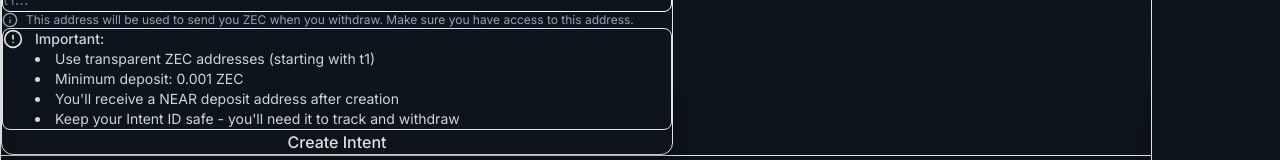
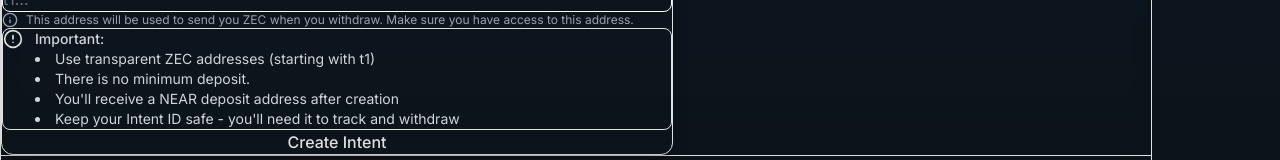
Before and after one commit to donjne/arion-app, a Next.js app: page / in a window 1280 px wide. Shown: the part 367-527 px from the top of the page. Built offline with nearby package versions, Linux system fonts and the light colour scheme; no server answers.

Commit message:
status: updated create intent form

```diff
--- a/components/CreateIntentForm.tsx
+++ b/components/CreateIntentForm.tsx
@@ -187,7 +187,7 @@ export function CreateIntentForm() {
               <p className="font-medium text-arion-text mb-1">Important:</p>
               <ul className="list-disc list-inside space-y-1">
                 <li>Use transparent ZEC addresses (starting with t1)</li>
-                <li>Minimum deposit: 0.001 ZEC</li>
+                <li>There is no minimum deposit.</li>
                 <li>You&apos;ll receive a NEAR deposit address after creation</li>
                 <li>Keep your Intent ID safe - you&apos;ll need it to track and withdraw</li>
               </ul>
```
